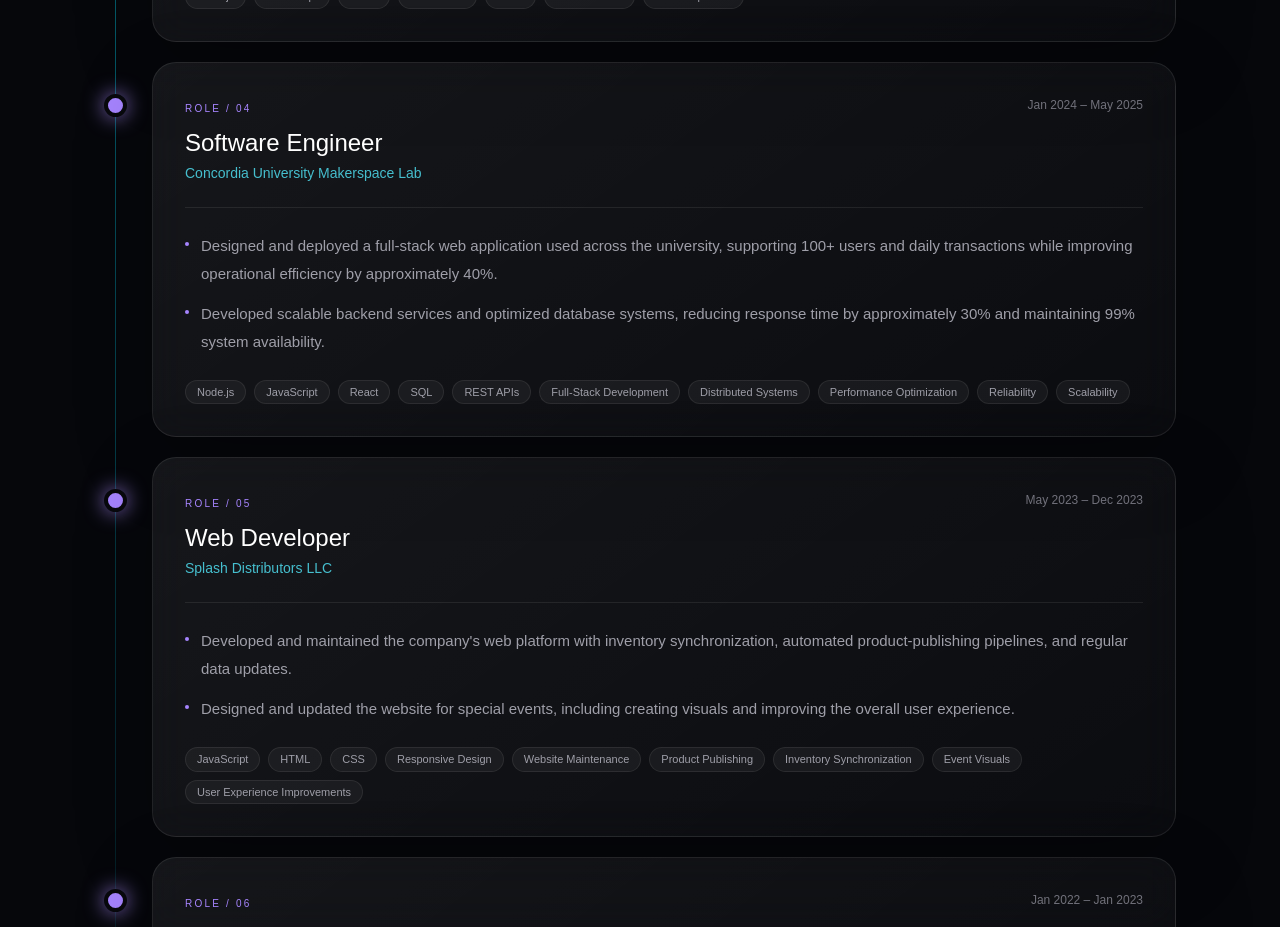
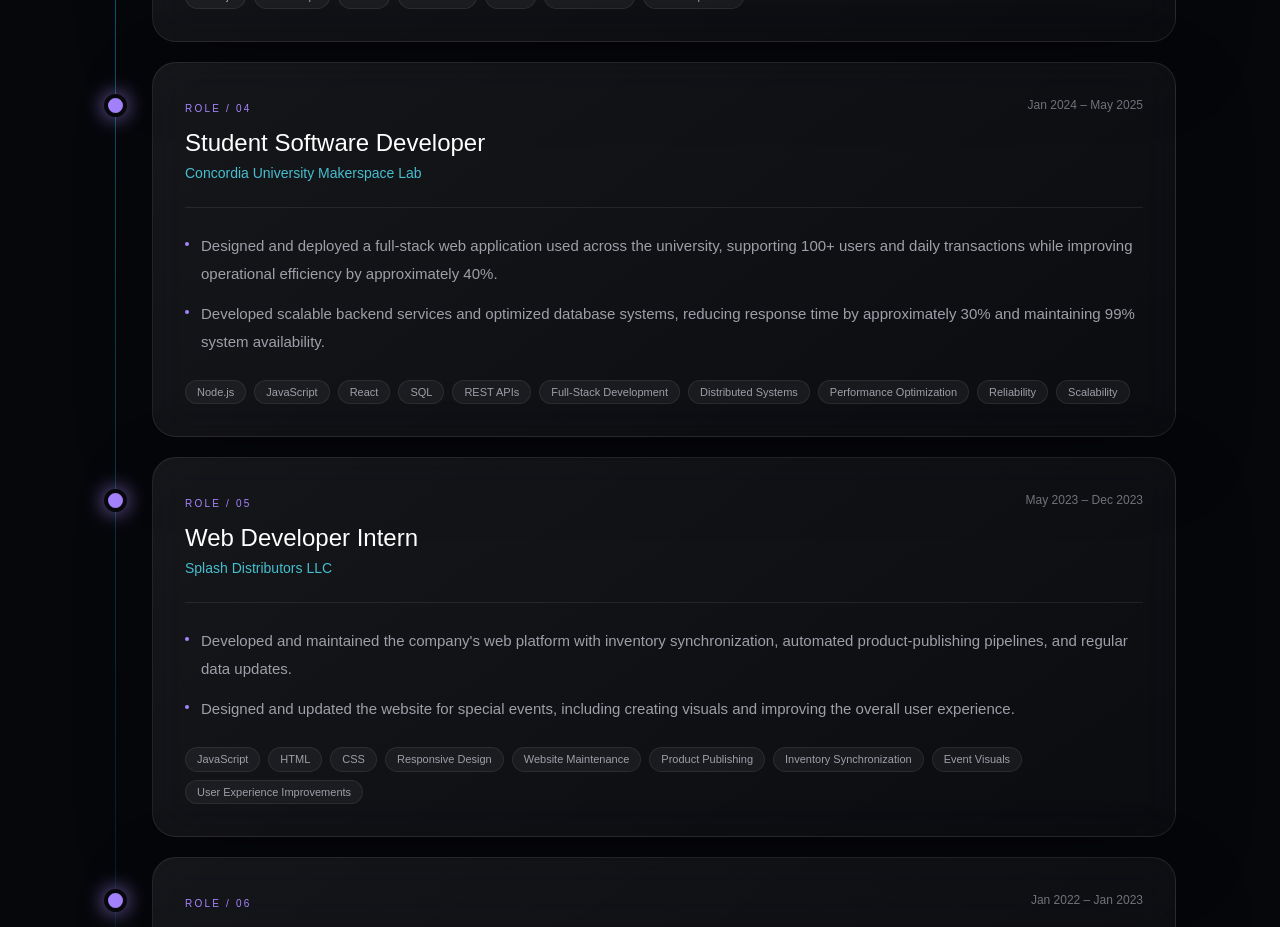
Before and after one commit to ganesh-byte-me/myportfolio, a Next.js app: page / in a window 1280 px wide. Shown: the part 3980-4907 px from the top of the page. Built offline with nearby package versions, Linux system fonts and the light colour scheme.

Commit message:
AddedUpdatedResume

```diff
--- a/src/components/Experience.tsx
+++ b/src/components/Experience.tsx
@@ -27,7 +27,7 @@ const roles = [
     tools: ["Node.js", "JavaScript", "React", "REST APIs", "Linux", "Microservices", "CI/CD Pipelines"],
   },
   {
-    company: "Concordia University Makerspace Lab", title: "Software Engineer", date: "Jan 2024 – May 2025", location: "",
+    company: "Concordia University Makerspace Lab", title: "Student Software Developer", date: "Jan 2024 – May 2025", location: "",
     points: [
       "Designed and deployed a full-stack web application used across the university, supporting 100+ users and daily transactions while improving operational efficiency by approximately 40%.",
       "Developed scalable backend services and optimized database systems, reducing response time by approximately 30% and maintaining 99% system availability.",
@@ -35,7 +35,7 @@ const roles = [
     tools: ["Node.js", "JavaScript", "React", "SQL", "REST APIs", "Full-Stack Development", "Distributed Systems", "Performance Optimization", "Reliability", "Scalability"],
   },
   {
-    company: "Splash Distributors LLC", title: "Web Developer", date: "May 2023 – Dec 2023", location: "",
+    company: "Splash Distributors LLC", title: "Web Developer Intern", date: "May 2023 – Dec 2023", location: "",
     points: [
       "Developed and maintained the company's web platform with inventory synchronization, automated product-publishing pipelines, and regular data updates.",
       "Designed and updated the website for special events, including creating visuals and improving the overall user experience.",
```
Also changed, not shown: 1 other file (tests, documents, lock files or other folders).
